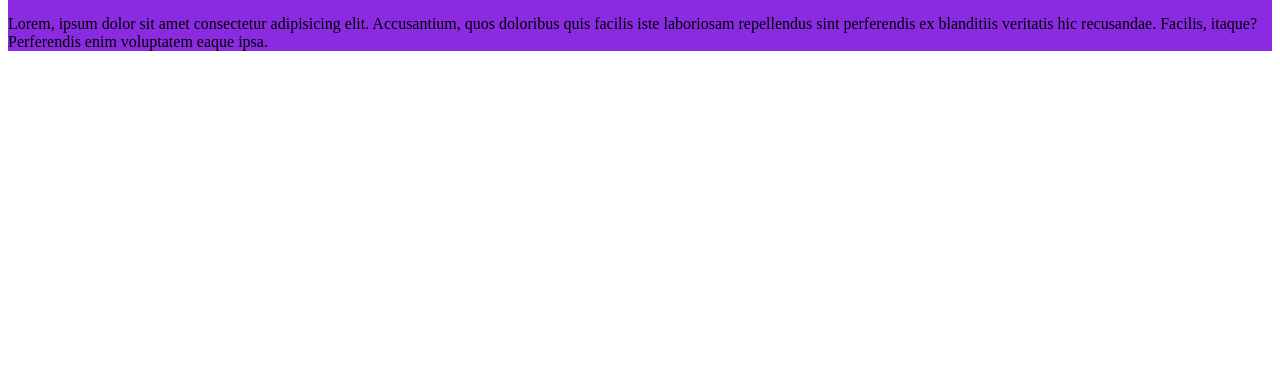
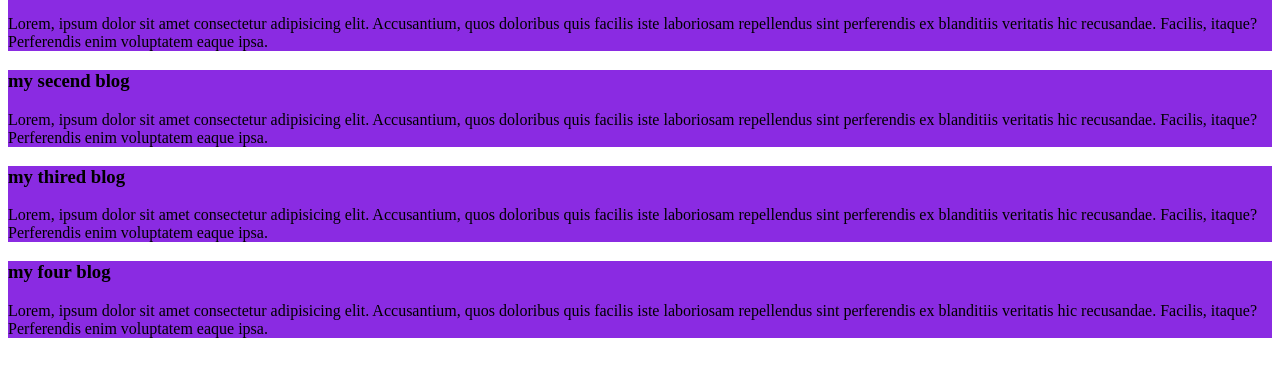
Before and after one commit to mdrohithasan/my-first-website, a plain HTML site: page index.html in a window 1280 px wide. Shown: the part 44-420 px from the top of the page. Drawn offline with Linux system fonts and the light colour scheme.

Commit message:
add my secend and thired blog

```diff
--- a/index.html
+++ b/index.html
@@ -11,5 +11,17 @@
         <h3> my first website</h3>
         <p>Lorem, ipsum dolor sit amet consectetur adipisicing elit. Accusantium, quos doloribus quis facilis iste laboriosam repellendus sint perferendis ex blanditiis veritatis hic recusandae. Facilis, itaque? Perferendis enim voluptatem eaque ipsa.</p>
     </div>
+    <div>
+        <h3> my secend blog</h3>
+        <p>Lorem, ipsum dolor sit amet consectetur adipisicing elit. Accusantium, quos doloribus quis facilis iste laboriosam repellendus sint perferendis ex blanditiis veritatis hic recusandae. Facilis, itaque? Perferendis enim voluptatem eaque ipsa.</p>
+    </div>
+    <div>
+        <h3> my thired blog</h3>
+        <p>Lorem, ipsum dolor sit amet consectetur adipisicing elit. Accusantium, quos doloribus quis facilis iste laboriosam repellendus sint perferendis ex blanditiis veritatis hic recusandae. Facilis, itaque? Perferendis enim voluptatem eaque ipsa.</p>
+    </div>
+    <div>
+        <h3> my four blog</h3>
+        <p>Lorem, ipsum dolor sit amet consectetur adipisicing elit. Accusantium, quos doloribus quis facilis iste laboriosam repellendus sint perferendis ex blanditiis veritatis hic recusandae. Facilis, itaque? Perferendis enim voluptatem eaque ipsa.</p>
+    </div>
 </body>
 </html>
```
